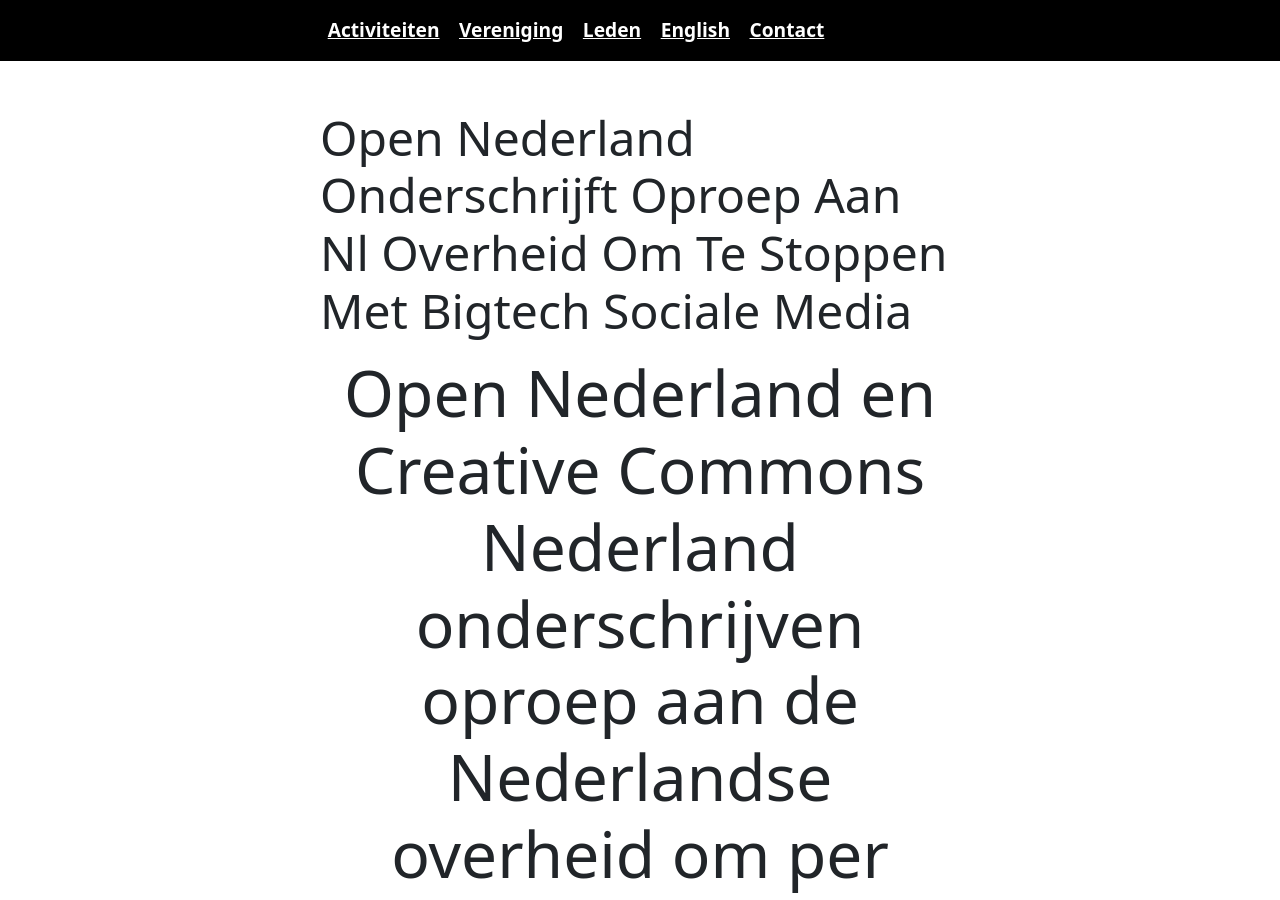
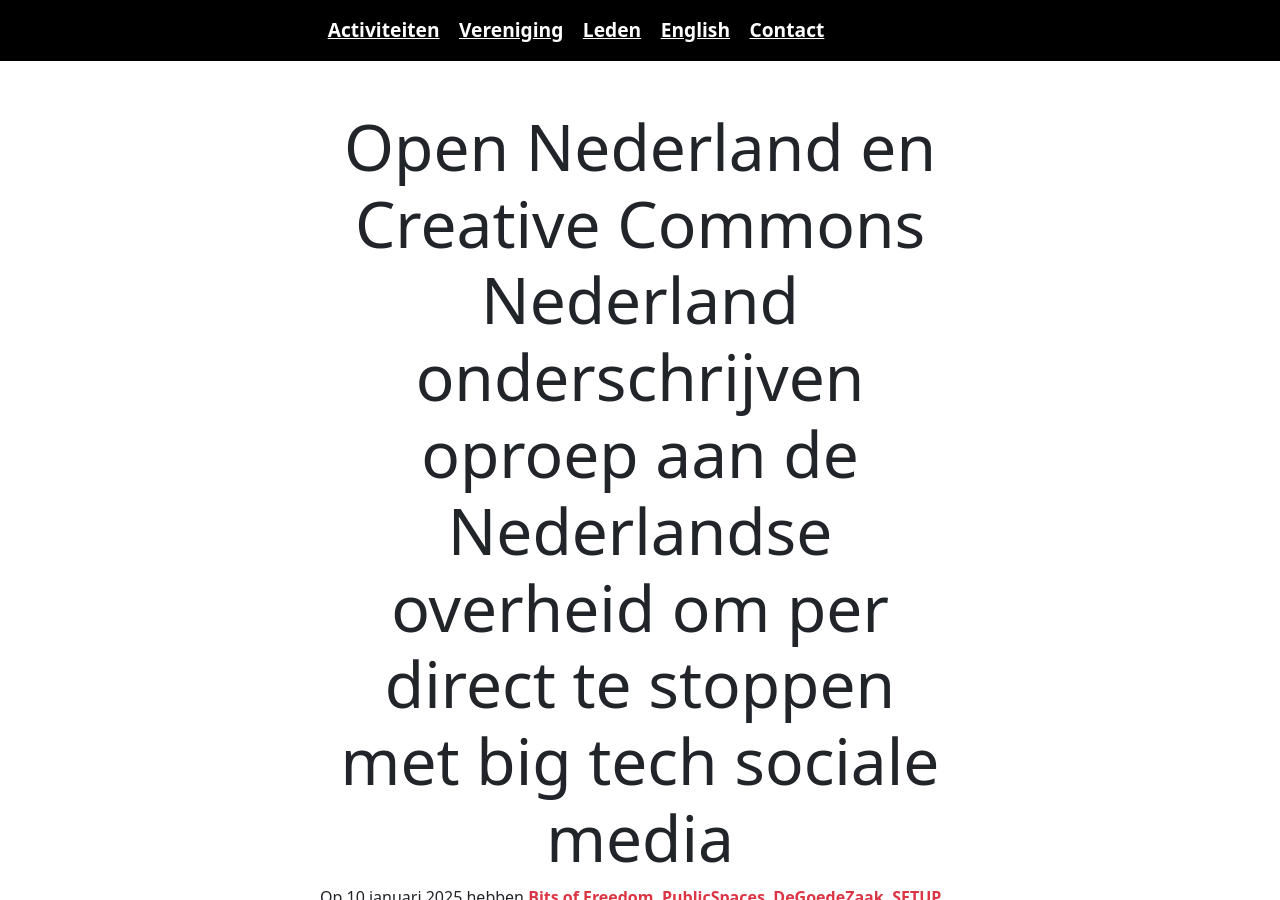
Before and after one commit to opennederland/www.opennederland.nl, a Jekyll site: the page built from _posts/2025-01-11-open-nederland-onderschrijft-oproep-aan-NL-overheid-om-te-stoppen-met-bigtech-sociale-media.md, in a window 1280 px wide and 900 px high. Built offline with Jekyll 4.4.1, drawn with Linux system fonts in a browser that asks for light colours; our own code applies the rules of GitHub Pages for plain Markdown files; some of the changed lines change nothing that is shown.

Commit message:
Update 2025-01-11-open-nederland-onderschrijft-oproep-aan-NL-overheid-om-te-stoppen-met-bigtech-sociale-media.md
Added frontmatter. @Johan als er iets mist let me know

```diff
--- a/_posts/2025-01-11-open-nederland-onderschrijft-oproep-aan-NL-overheid-om-te-stoppen-met-bigtech-sociale-media.md
+++ b/_posts/2025-01-11-open-nederland-onderschrijft-oproep-aan-NL-overheid-om-te-stoppen-met-bigtech-sociale-media.md
@@ -1,3 +1,9 @@
+---
+title:	"Open Nederland en Creative Commons Nederland onderschrijven oproep aan de Nederlandse overheid om per direct te stoppen met big tech sociale media"
+tags:	['Makers', 'Open Onderwijs', 'Open Onderzoek' 'Open Access', 'Open Design', 'Open GLAM', 'Open Zorg', Open Source','Open Overheid']
+description:	"Open Nederland en Creative Commons Nederland onderschrijven oproep aan de Nederlandse overheid om per direct te stoppen met big tech sociale media"
+---
+
 # Open Nederland en Creative Commons Nederland onderschrijven oproep aan de Nederlandse overheid om per direct te stoppen met big tech sociale media
 
 Op 10 januari 2025 hebben [Bits of Freedom](https://www.bitsoffreedom.nl/), [PublicSpaces](https://publicspaces.net/), [DeGoedeZaak](https://www.degoedezaak.org/), [SETUP](https://www.setup.nl/) en [Waag Futurelab](https://waag.org/nl/) de Nederlandse overheid [opgeroepen](https://nos.nl/nieuwsuur/artikel/2551204-internetorganisaties-roepen-overheid-op-te-stoppen-met-sociale-media) om per direct van big tech sociale media platformen zoals X (voorheen Twitter), Instagram en Facebook af te stappen.
```
